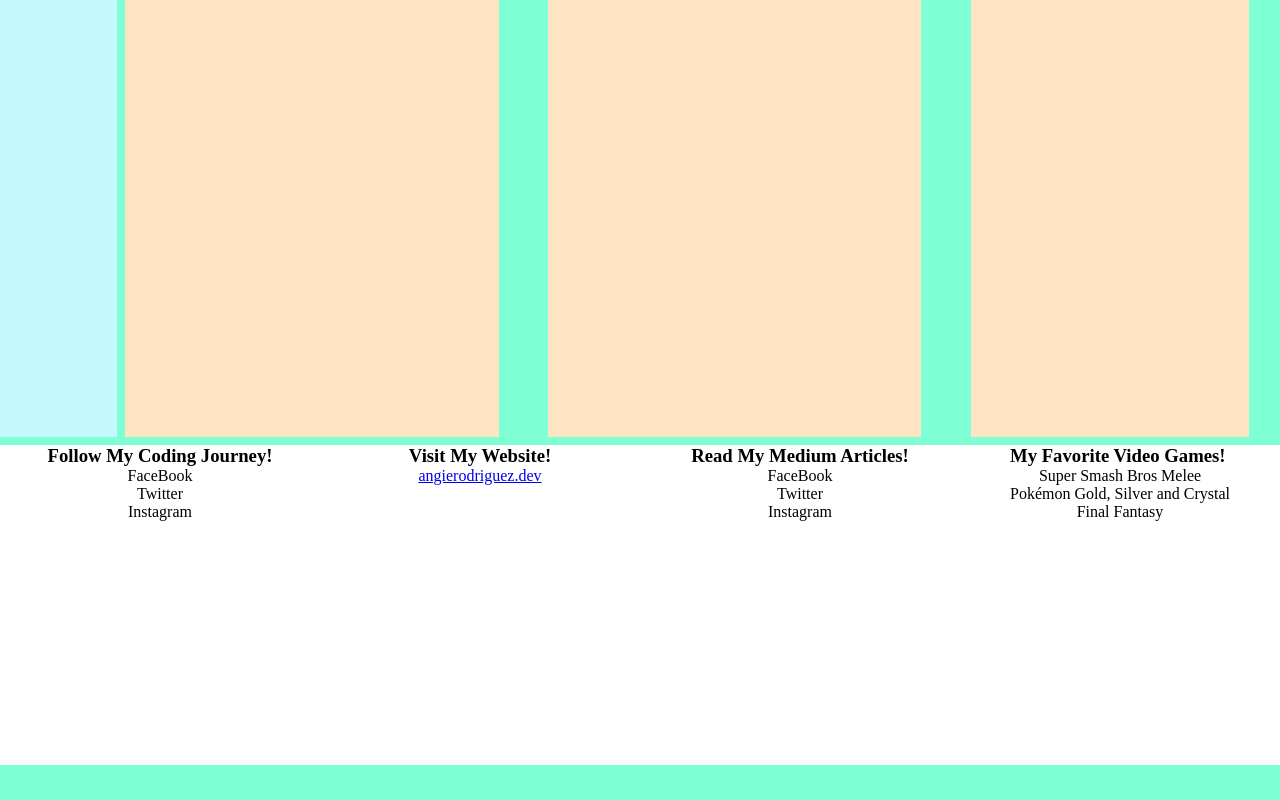
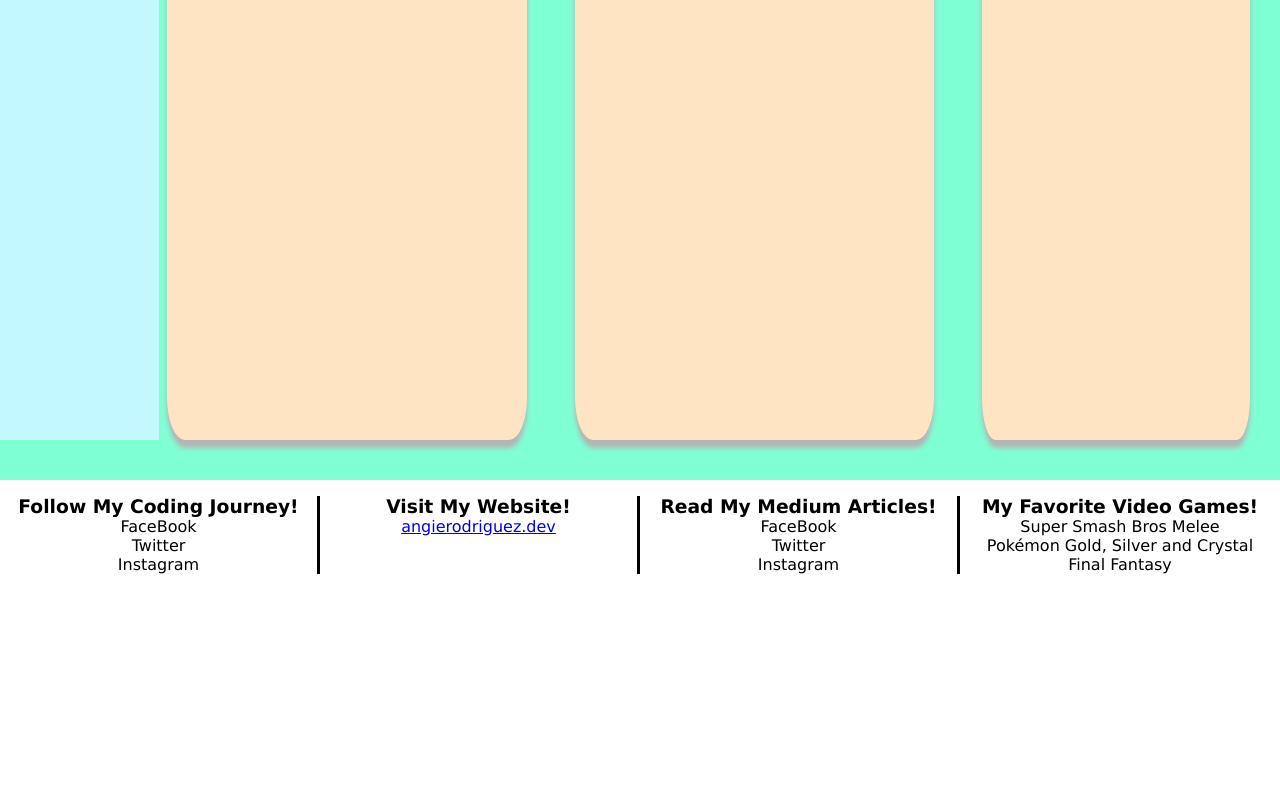
Before and after one commit to ARodriguezHacks/vanillajs-game-dashboard, a plain HTML site: page index.html in a window 1280 px wide. Shown: the part 849-1649 px from the top of the page. Before the commit the page ends 1614 px from the top, so only its background shows below. Drawn offline with Linux system fonts and the light colour scheme; no server answers.

Commit message:
latest changes

```diff
--- a/api.js
+++ b/api.js
@@ -15,3 +15,9 @@ randomMessage.then((value) => {
 });
 
 console.log(randomMessage);
+
+const images = fetch("https://picsum.photos/v2/list?limit=3")
+  .then((res) => res.json())
+  .then((data) => console.log(data));
+
+console.log(images);
--- a/index.html
+++ b/index.html
@@ -34,13 +34,13 @@
       </aside>
 
       <main id="main" class="main">
-        <section class="section section-1">
+        <section class="card section section-1">
           Section 1
         </section>
-        <section class="section section-2">
+        <section class="card section section-2">
           Section 2
         </section>
-        <section class="section section-3">
+        <section class="card section section-3">
           Section 3
         </section>
       </main>
--- a/styles.css
+++ b/styles.css
@@ -12,6 +12,7 @@ html {
 
 body {
   background-color: aquamarine;
+  font-family: Verdana, Geneva, Tahoma, sans-serif;
 }
 
 .app-container {
@@ -90,6 +91,11 @@ div.header-title h1 {
   content: "\1F49C";
 }
 
+.card {
+  border-radius: 5%;
+  box-shadow: 0px 8px 5px rgb(180 180 180);
+}
+
 .section {
   background-color: bisque;
   max-width: 90%;
@@ -122,6 +128,7 @@ div.header-title h1 {
   min-height: 40vh;
   grid-column: 1/13;
   grid-row: 6/7;
+  margin-top: 2rem;
 }
 
 .footer .nav-footer {
@@ -129,6 +136,18 @@ div.header-title h1 {
   grid-template-columns: repeat(4, 1fr);
   grid-template-rows: 1fr;
   justify-items: center;
+  padding-top: 1rem;
+}
+
+.footer .nav-footer-section {
+  width: 100%;
+  height: 100%;
+  border-right: solid;
+  text-align: center;
+}
+
+.footer .nav-footer-section:nth-last-child(1) {
+  border-right: none;
 }
 
 .footer .nav-footer .nav-footer-section ul {
```
